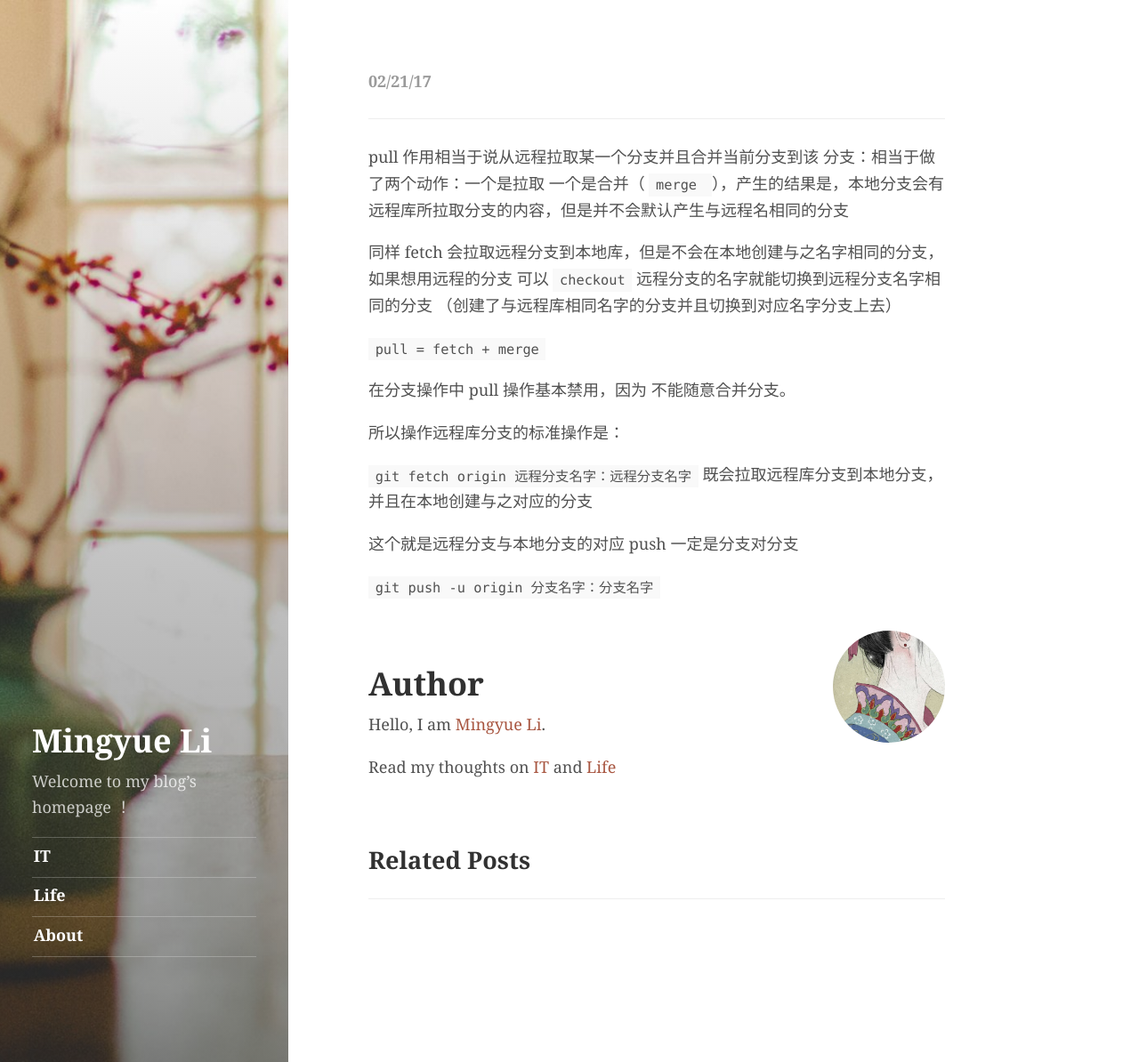
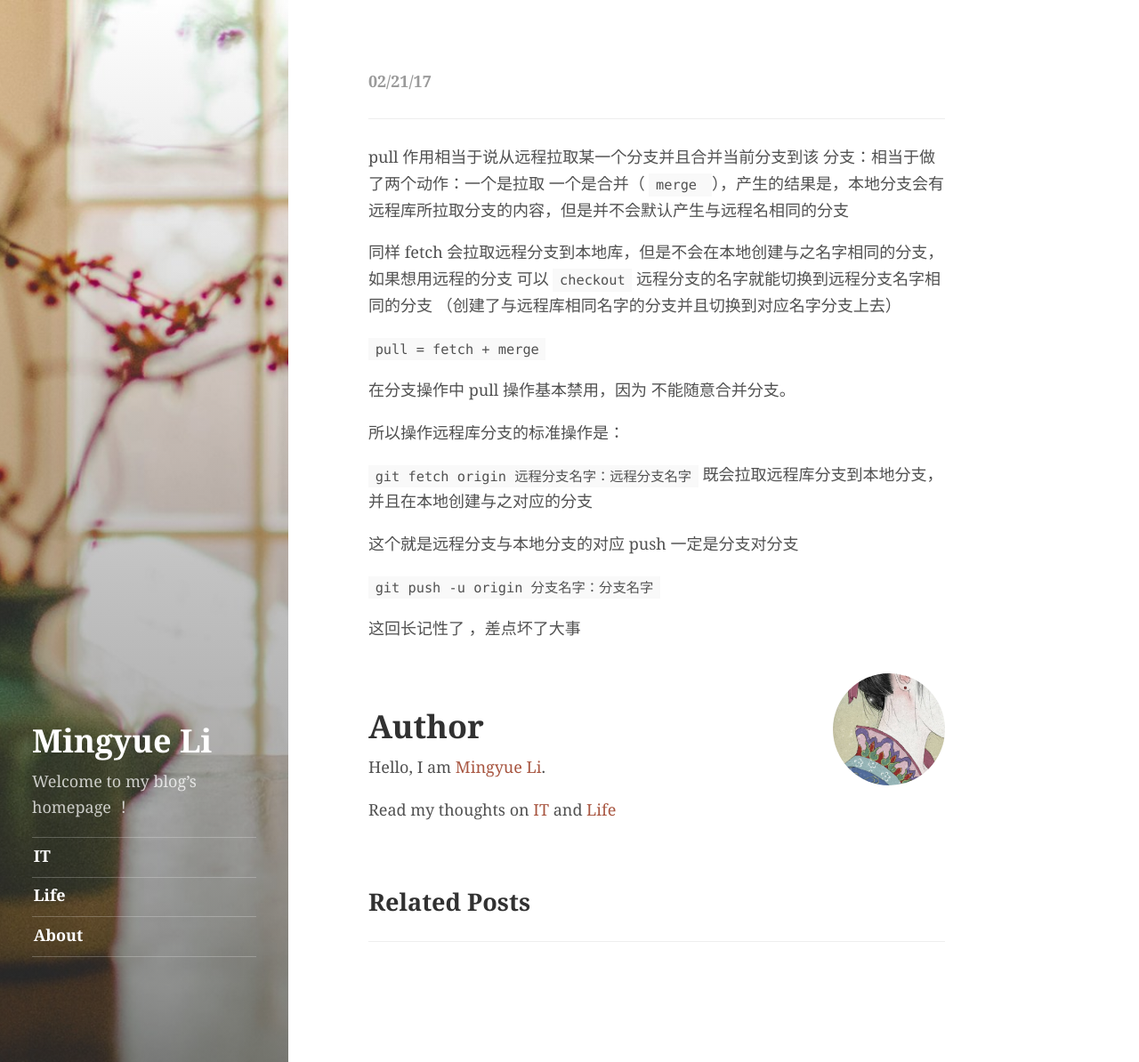
Before and after one commit to lmy1223/cn, a Jekyll site: the page built from _posts/2017-02-21-git-pull-fetch.md, in a window 1280 px wide and 1194 px high. Shown: the whole window at 89% size. Built offline with Jekyll 4.4.1, drawn with Linux system fonts in a browser that asks for light colours; our own code applies the rules of GitHub Pages for plain Markdown files.

Commit message:
git's pull & fetch

```diff
--- a/_posts/2017-02-21-git-pull-fetch.md
+++ b/_posts/2017-02-21-git-pull-fetch.md
@@ -31,3 +31,5 @@ push 一定是分支对分支
 
 
 `git push -u origin 分支名字：分支名字`
+
+这回长记性了  ，差点坏了大事
```
